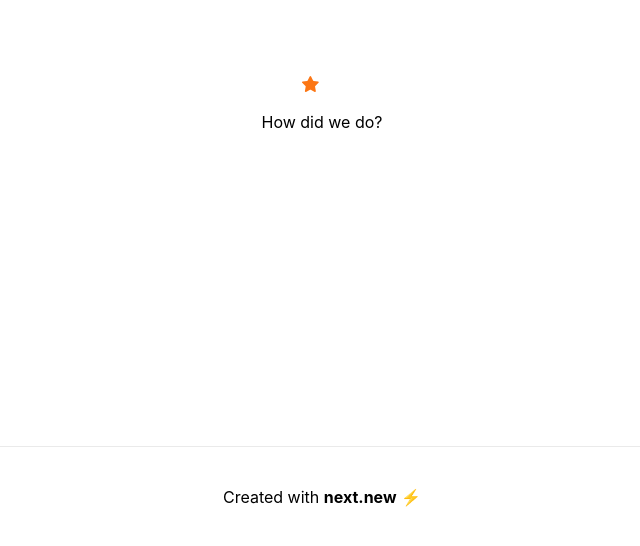
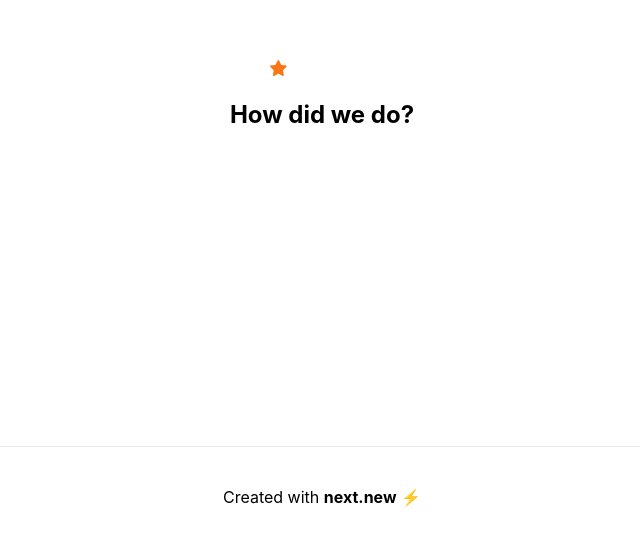
Before and after one commit to dan046/nextjs-interactive-rating-component, a Next.js app: page / in a window 1280 px wide. Shown: the part 254-800 px from the top of the page, without its empty margins (318-958 px from the left). Built offline with nearby package versions, Linux system fonts and the light colour scheme.

Commit message:
2 files modified, 4 added, 2 deleted

```diff
--- a/pages/components/forms/RatingComponent.jsx
+++ b/pages/components/forms/RatingComponent.jsx
@@ -5,9 +5,15 @@ const RatingComponent = () => {
   return (
     <div>
       <figure>
-        <Image src={IconStar} alt="icon-star" />
+        <Image
+          className="rating-component__star"
+          src={IconStar}
+          alt="icon-star"
+        />
       </figure>
-      <header>How did we do?</header>
+      <header>
+        <h2>How did we do?</h2>
+      </header>
     </div>
   );
 };
```
Also changed, not shown: pages/_app.js (+4 -3 lines), pages/ui/card/Card.jsx (added, +9 -0 lines), pages/ui/button/RatingButton.jsx (added), pages/ui/button/RatingButton.scss (added), pages/ui/card/Card.scss (added).
